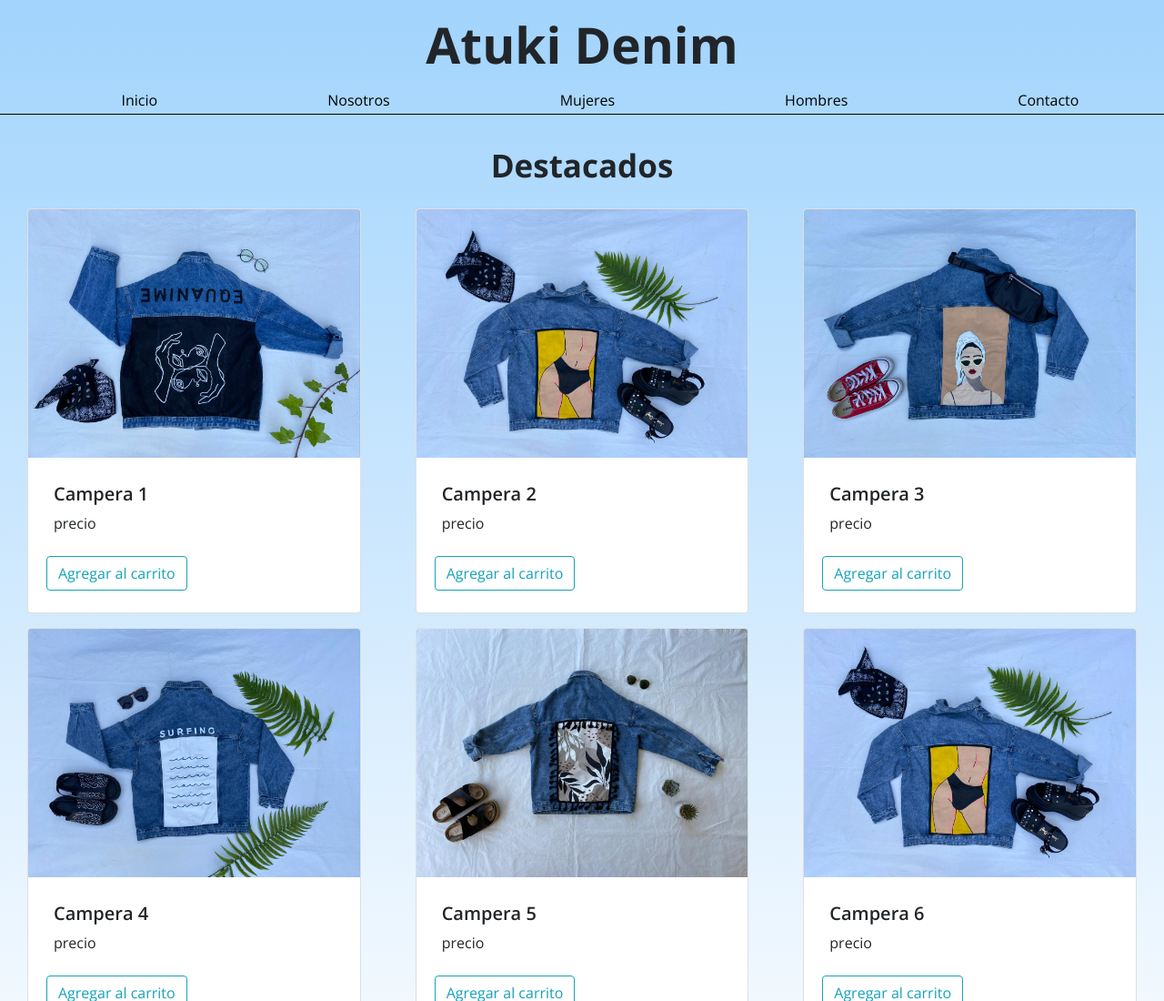
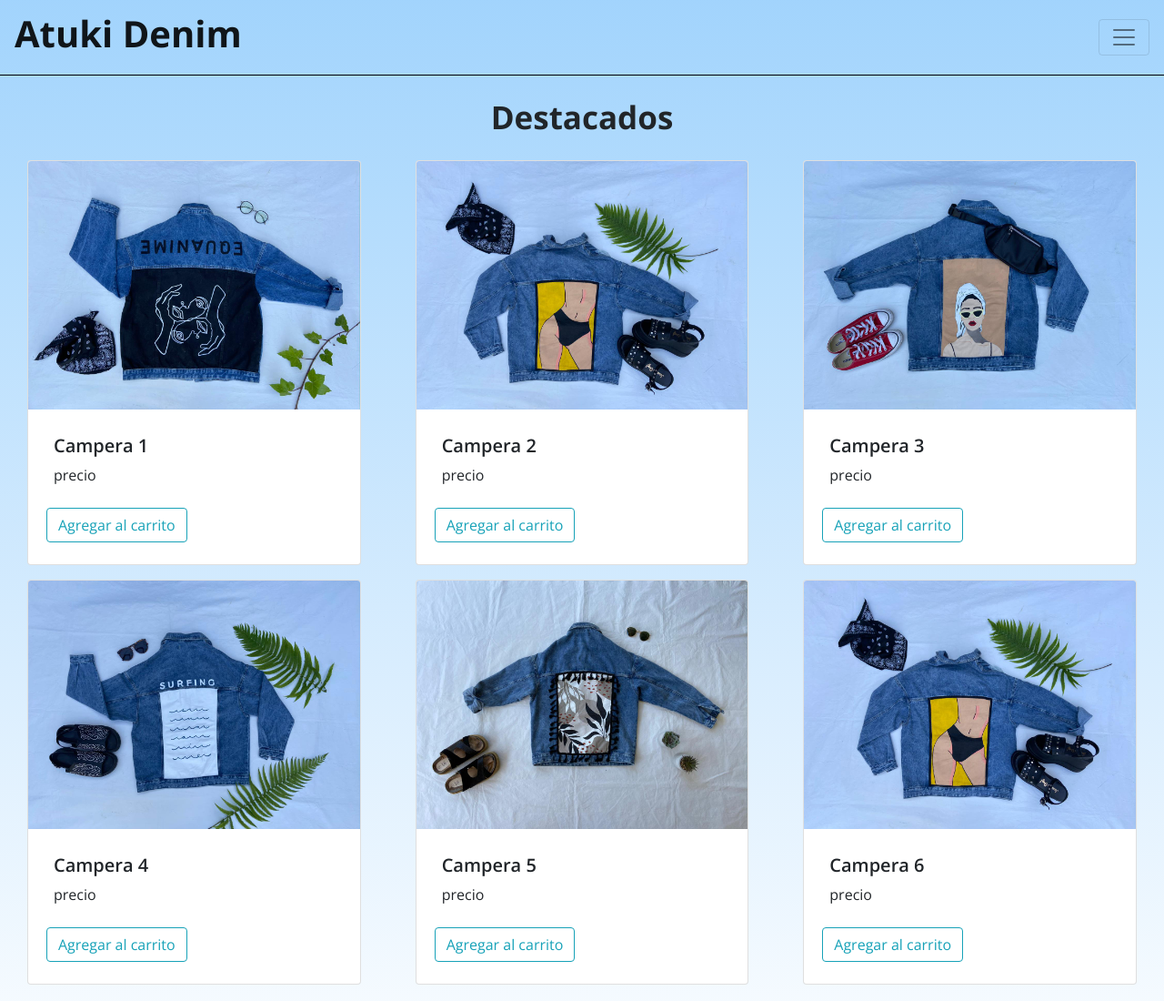
Before and after one commit to AgosFerreira/AtukiDenim, a website: page html/index.html in a window 1280 px wide. Shown: the top 1100 px of the page at 91% size. Drawn offline with nearby package versions, Linux system fonts and the light colour scheme.

Commit message:
agregar menu mobile first

```diff
--- a/html/index.html
+++ b/html/index.html
@@ -13,15 +13,32 @@
   </head>
   <body>
     <header>
-      <nav>
-        <h1>Atuki Denim</h1>
-        <ul class="listaHeader">
-            <li><a href="index.html">Inicio</a></li>
-            <li><a href="nosotros.html">Nosotros</a></li>
-            <li><a href="mujeres.html">Mujeres</a></li>
-            <li><a href="hombres.html">Hombres</a></li>
-            <li><a href="contacto.html">Contacto</a></li>
-        </ul>
+      <nav class="navbar navbar-light light-blue lighten-4">
+        <h1><a class="navbar-brand" href="index.html">Atuki Denim</a></h1>
+        <!-- Collapse button -->
+ 			<button class="navbar-toggler toggler-example" type="button" data-toggle="collapse"data-target="#navbarSupportedContent1"
+    		aria-controls="navbarSupportedContent1" aria-expanded="false" aria-label="Toggle navigation"><span class="navbar-toggler-icon"><i class="fas fa-bars fa-1x"></i></span></button>
+    		<!-- Collapsible content -->
+  			<div class="collapse navbar-collapse" id="navbarSupportedContent1">
+    		<!-- Links -->
+			    <ul class="navbar-nav mr-auto">
+			      <li class="nav-item active">
+			        <a class="nav-link" href="index.html">Inicio<span class="sr-only">(current)</span></a>
+			      </li>
+			      <li class="nav-item">
+			        <a class="nav-link" href="nosotros.html">Nosotros</a>
+			      </li>
+			      <li class="nav-item">
+			        <a class="nav-link" href="mujeres.html">Mujeres</a>
+			      </li>
+			      <li class="nav-item">
+			        <a class="nav-link" href="hombres.html">Hombres</a>
+			      </li>
+			      <li class="nav-item">
+			        <a class="nav-link" href="contacto.html">Contacto</a>
+			      </li>
+			    </ul>
+    		</div>
       </nav>
     </header>
     <div class="subtitulo">Destacados</div>
--- a/scss/_header.scss
+++ b/scss/_header.scss
@@ -1,15 +1,26 @@
 header{
 	border-bottom: 1px solid black;
-	min-height: 120px;
 }
 h1{
   text-align: center;
   font-weight: bold;
-	font-size: 55px;
-	margin-bottom: 1rem;
-	margin-top: .5rem;
 }
-ul.listaHeader{
+.fa-1x {
+	font-size: 1.5rem;
+}
+button.navbar-toggler.toggler-example {
+	cursor: pointer;
+}
+.navbar-toggler-icon{
+	background-image: url('https://mdbcdn.b-cdn.net/img/svg/hamburger7.svg?color=BFE100');
+}
+@media(min-width: 576px){
+	.navbar-brand{
+		text-align: center;
+		font-weight: bold;
+		font-size: 40px;
+	}
+	ul.navbar-nav{
 		display: flex;
 		flex-direction: row;
 		justify-content: space-around;
@@ -22,9 +33,7 @@ a{
 		text-decoration: none;
 		color: black;
 	}
-li a:hover{
-	transition: 1ms;
-	font-weight: bold;
-	text-decoration: none;
-	color: black;
 }
+@media(min-width: 992px){
+
+}
```
Also changed, not shown: css/estilos.css, 1 other file. Lines whose indentation alone changed are shown as unchanged.
